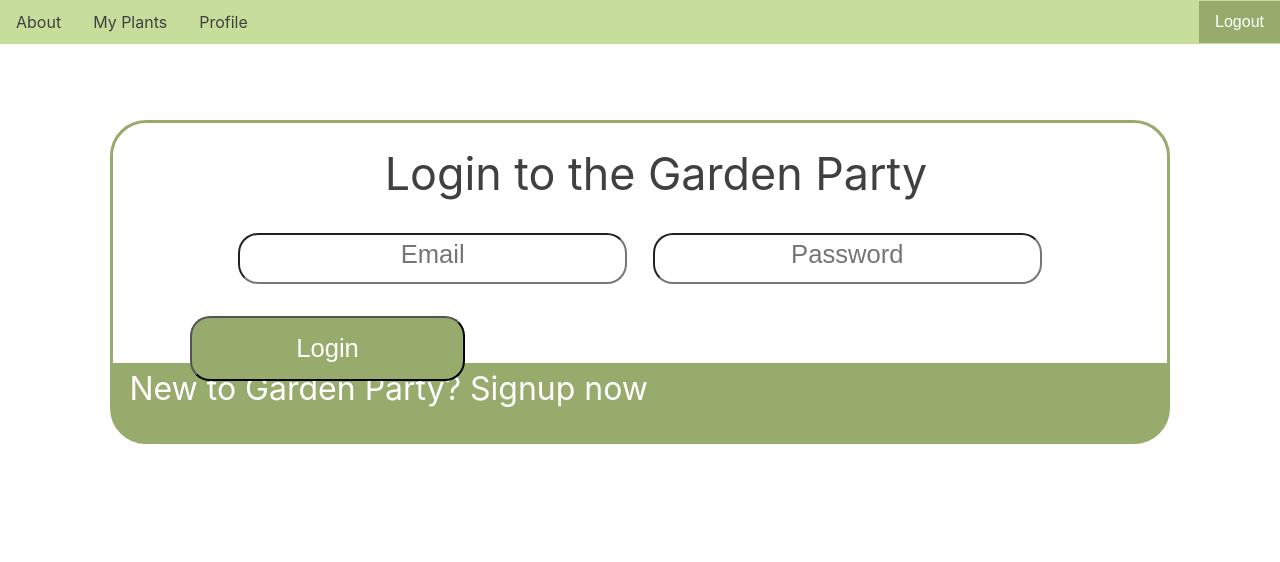
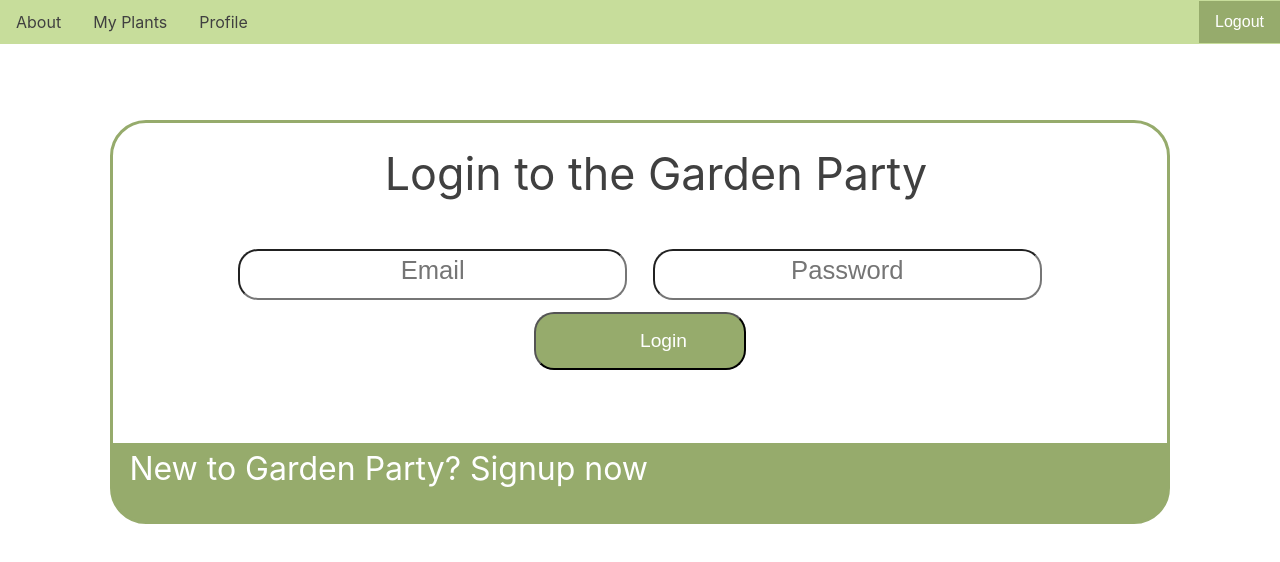
Before and after one commit to pirainogi/garden-pi-frontend, a React (Create React App) app: page /login in a window 1280 px wide. Shown: the top 562 px of the page. Built offline with nearby package versions, Linux system fonts and the light colour scheme; no server answers.

Commit message:
can't fix the login button text

```diff
--- a/src/css/loginForm.css
+++ b/src/css/loginForm.css
@@ -3,7 +3,7 @@
   border-width: 3px;
   border-color: rgb(150, 171, 108);
   border-radius: 36px 36px 0 0;
-  height: 30vh;
+  height: 40vh;
   margin-left: 8vw;
   margin-right: 8vw;
 }
@@ -23,13 +23,15 @@
 }
 
 .login-row1 {
+  margin-top: 2vh;
   padding-left: 5vw;
   padding-right: 5vw;
   text-align: center
 }
 
 .login-row2 {
-  padding-left: 5vw;
+  text-align: center;
+  display: inline-block;
 }
 
 .login-input input {
@@ -49,18 +51,23 @@
   font-size: 2vw;
 }
 
-.login-input input select textarea{
-  text-align: center;
-  font-size: 6vw;
-}
-
 .login-submit {
   background-color: rgb(150, 171, 108);
   padding: .8vw;
   border-radius: 20px;
   color: white;
   text-decoration: none;
-  font-size: 2vw;
+  /* text-align: center; */
+  font-size: 1.5vw;
+  position: relative;
+  top: -20px;
+  /* left: 2vw; */
+  width: 1vw;
+}
+
+.login-submit input {
+  text-align: center;
+  display: inline-block;
 }
 
 .bottombox {
```
